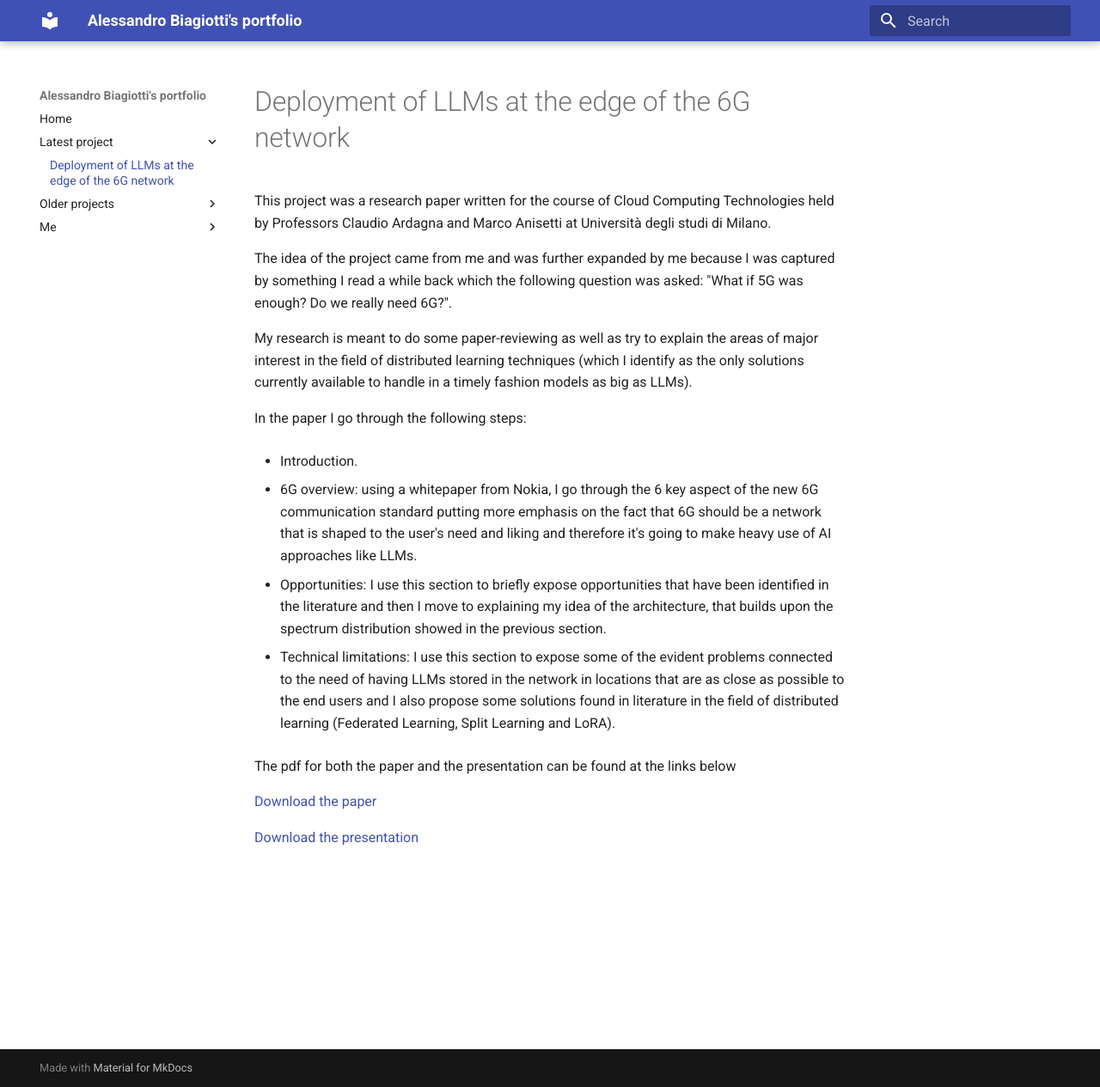
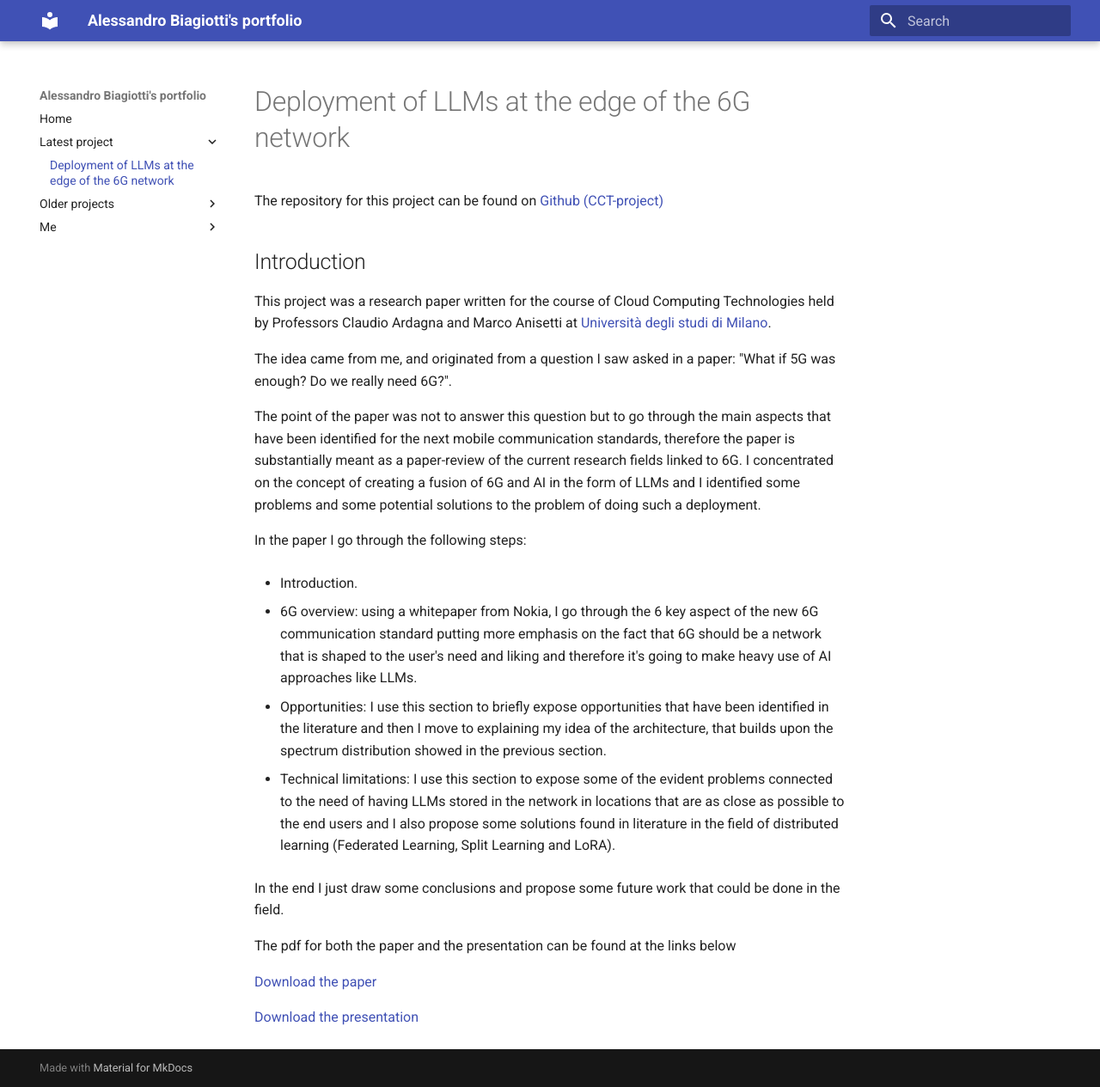
Before and after one commit to S3gmentati0nFault/S3gmentati0nFault.github.io, an MkDocs documentation site: the page built from docs/deployment_of_llms_in_6G_networks/readme.md, in a window 1280 px wide and 1265 px high. Shown: the whole window at 86% size. Built offline with MkDocs 1.6.1 and Material for MkDocs 9.7.7, drawn with Linux system fonts in a browser that asks for light colours.

Commit message:
Review of the cct-paper project presentation

```diff
--- a/docs/deployment_of_llms_in_6G_networks/readme.md
+++ b/docs/deployment_of_llms_in_6G_networks/readme.md
@@ -1,31 +1,29 @@
+The repository for this project can be found on <a href="https://github.com/S3gmentati0nFault/cct-paper">Github (CCT-project)</a>
+
+<h2> Introduction </h2>
 This project was a research paper written for the course of Cloud Computing Technologies held by
-Professors Claudio Ardagna and Marco Anisetti at Università degli studi di Milano.
+Professors Claudio Ardagna and Marco Anisetti at <a href="https://s3gmentati0nfault.github.io/me/unimi/">Università degli studi di Milano</a>.
 
-The idea of the project came from me and was further expanded by me because I was captured by
-something I read a while back which the following question was asked: "What if 5G was enough? Do we
-really need 6G?".
+The idea came from me, and originated from a question I saw asked in a paper: "What if 5G was enough? Do we really need 6G?".
 
-My research is meant to do some paper-reviewing as well as try to explain the areas of major
-interest in the field of distributed learning techniques (which I identify as the only solutions
-currently available to handle in a timely fashion models as big as LLMs).
+The point of the paper was not to answer this question but to go through the main aspects that have been identified for the next mobile communication standards, therefore the paper is substantially meant as a paper-review of the current research fields linked to 6G.
+I concentrated on the concept of creating a fusion of 6G and AI in the form of LLMs and I identified some problems and some potential solutions to the problem of doing such a deployment.
 
 In the paper I go through the following steps:
 
-* Introduction.
+- Introduction.
 
-* 6G overview: using a whitepaper from Nokia, I go through the 6 key aspect of the new 6G
-communication standard putting more emphasis on the fact that 6G should be a network that is shaped
-to the user's need and liking and therefore it's going to make heavy use of AI approaches like
-LLMs.
+- 6G overview: using a whitepaper from Nokia, I go through the 6 key aspect of the new 6G
+  communication standard putting more emphasis on the fact that 6G should be a network that is shaped to the user's need and liking and therefore it's going to make heavy use of AI approaches like LLMs.
 
-* Opportunities: I use this section to briefly expose opportunities that
-have been identified in the literature and then I move to explaining my idea of the architecture,
-that builds upon the spectrum distribution showed in the previous section.
+- Opportunities: I use this section to briefly expose opportunities that
+  have been identified in the literature and then I move to explaining my idea of the architecture,
+  that builds upon the spectrum distribution showed in the previous section.
 
-* Technical limitations: I use this section to expose some of the evident problems connected to
-the need of having LLMs stored in the network in locations that are as close as possible to the end
-users and I also propose some solutions found in literature in the field of distributed learning
-(Federated Learning, Split Learning and LoRA).
+- Technical limitations: I use this section to expose some of the evident problems connected to
+  the need of having LLMs stored in the network in locations that are as close as possible to the end users and I also propose some solutions found in literature in the field of distributed learning (Federated Learning, Split Learning and LoRA).
+
+In the end I just draw some conclusions and propose some future work that could be done in the field.
 
 The pdf for both the paper and the presentation can be found at the links below
 
```
